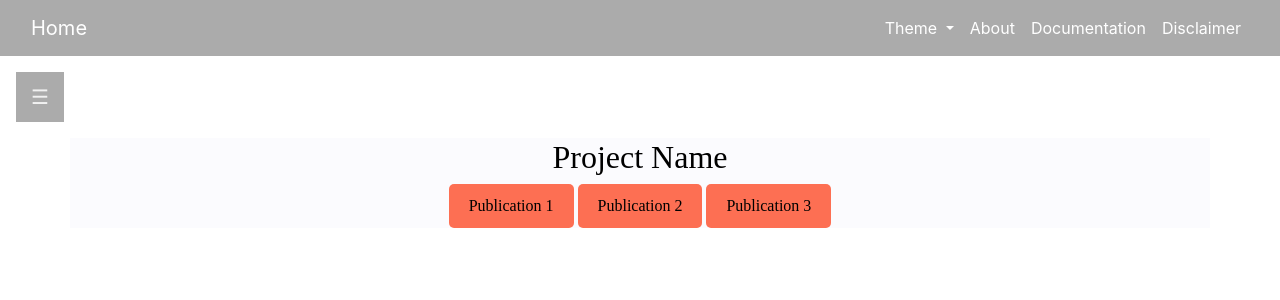
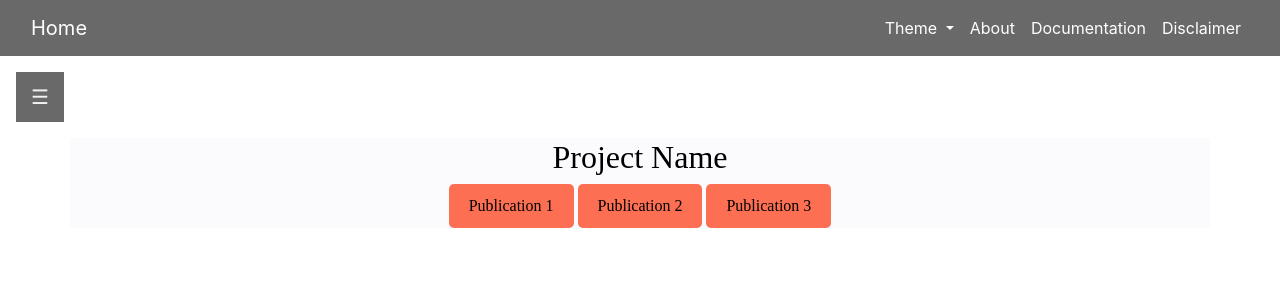
Before and after one commit to WebTechErasmus/PPPP-project, a PHP site: page / in a window 1280 px wide. Shown: the top 300 px of the page. Run offline with PHP 8.4, Linux system fonts and the light colour scheme; some libraries are stand-ins or nearby versions.

Commit message:
new theme color

```diff
--- a/css/navbar.css
+++ b/css/navbar.css
@@ -1,5 +1,5 @@
 .navbar-custom {
-  background-color: #ababab;
+  background-color: #696969;
 }
 
 .navbar-toggler {
@@ -25,7 +25,7 @@
 
 /* for dropdown only - change the color of droodown */
 .navbar-custom .dropdown-menu {
-  background-color: #ababab;
+  background-color: #696969;
 }
 .navbar-custom .dropdown-item {
   color: #ffffff;
--- a/css/sidebar.css
+++ b/css/sidebar.css
@@ -9,7 +9,7 @@ body {
     z-index: 1;
     top: 0;
     left: 0;
-    background-color: #ababab;
+    background-color: #696969;
     overflow-x: hidden;
     transition: 0.5s;
     padding-top: 60px;
@@ -28,7 +28,7 @@ body {
       padding: 8px 8px 8px 32px;
       text-decoration: none;
       font-size: 10px;
-      color: #818181;
+      color: #696969;
       display: block;
       transition: 0.3s;
     }
@@ -48,7 +48,7 @@ body {
 .openbtn {
     font-size: 20px;
     cursor: pointer;
-    background-color: #ababab;
+    background-color: #696969;
     color: #f1f1f1;
     padding: 10px 15px;
     border: none;
```
